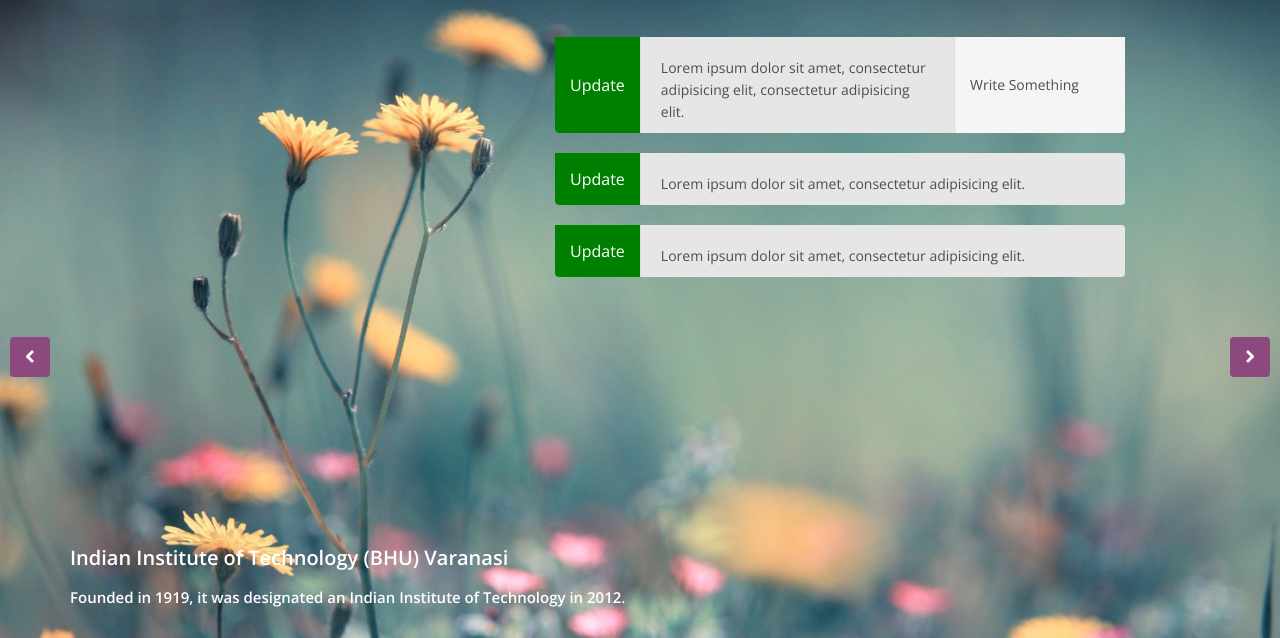
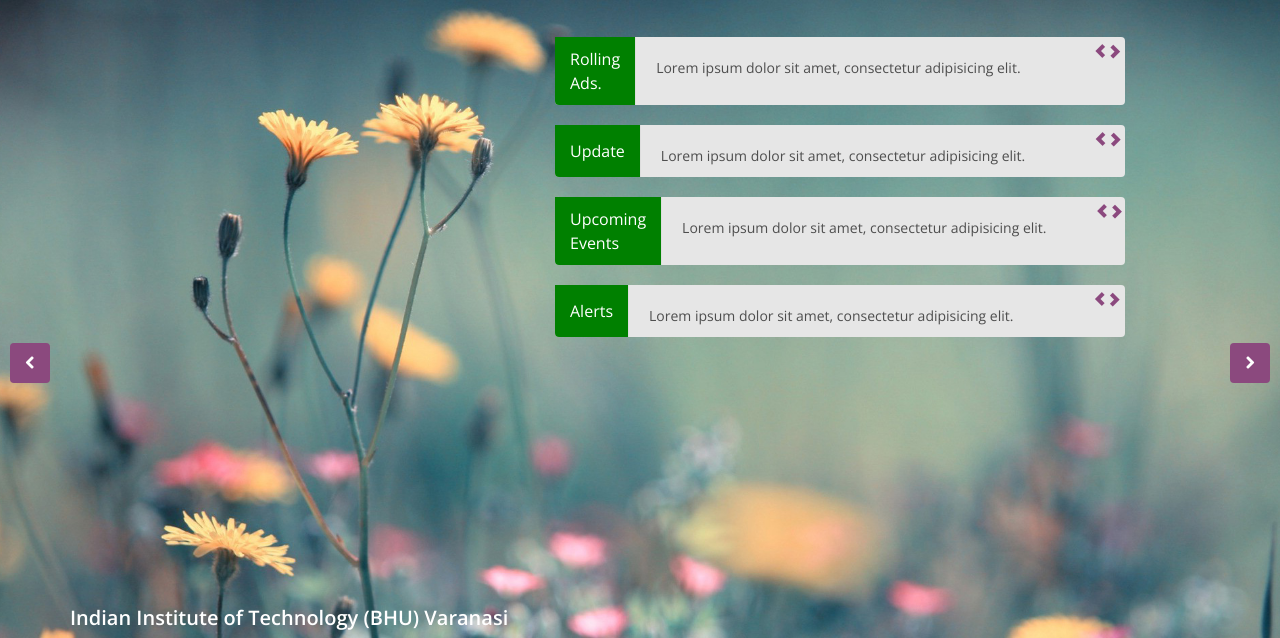
Before and after one commit to shashi1920/iitbhubootstrap, a plain HTML site: page index.html in a window 1280 px wide. Shown: the part 141-779 px from the top of the page. Drawn offline with nearby package versions, Linux system fonts and the light colour scheme; files whose address does not match are found by name.

Commit message:
Update index.html

```diff
--- a/index.html
+++ b/index.html
@@ -104,27 +104,16 @@
                 <div class="item active" style="background-image: url(images/slider/bg1.jpg)">
                     <div class="container">
                         <div class="row slide-margin">
-
-<!--   Notification Panel  -->
-
+                        <!--
+   Notification Panel
+ -->
 <div class="row"><div class="col-xs-10 col-xs-offset-1 col-sm-8 col-sm-offset-2 col-md-6 col-md-offset-5">
-
         <div class="panel panel-default panel-horizontal">
                 <div class="panel-heading">
-        		<h3 class="panel-title">Update</h3>
-    		</div>
-    		<div class="panel-body">Lorem ipsum dolor sit amet, consectetur adipisicing elit, consectetur adipisicing elit.</div>
-    		<div class="panel-footer">Write Something</div>
-	</div>
-</div></div>
-
- <div class="row"><div class="col-xs-10 col-xs-offset-1 col-sm-8 col-sm-offset-2 col-md-6 col-md-offset-5">
-
-	<div class="panel panel-default panel-horizontal">
-    		<div class="panel-heading">
-        		<h3 class="panel-title">Update</h3>
+                        <h3 class="panel-title">Rolling Ads.</h3>
                 </div>
                 <div class="panel-body">Lorem ipsum dolor sit amet, consectetur adipisicing elit.</div>
+                <div class="pane-view-changer"><a href="#"><span class="glyphicon glyphicon-chevron-left"></span></a><a href="#"><span class="glyphicon glyphicon-chevron-right"></span></a></div>
         </div>
 </div></div>
 
@@ -133,7 +122,28 @@
                 <div class="panel-heading">
                         <h3 class="panel-title">Update</h3>
                 </div>
+                <div class="panel-body">Lorem ipsum dolor sit amet, consectetur adipisicing elit.<a href="#"></a></div>
+                <div class="pane-view-changer"><a href="#"><span class="glyphicon glyphicon-chevron-left"></span></a><a href="#"><span class="glyphicon glyphicon-chevron-right"></span></a></div>
+        </div>
+</div></div>
+
+<div class="row"><div class="col-xs-10 col-xs-offset-1 col-sm-8 col-sm-offset-2 col-md-6 col-md-offset-5">
+        <div class="panel panel-default panel-horizontal">
+                <div class="panel-heading">
+                        <h3 class="panel-title">Upcoming Events</h3>
+                </div>
                 <div class="panel-body">Lorem ipsum dolor sit amet, consectetur adipisicing elit.</div>
+                <div class="pane-view-changer"><a href="#"><span class="glyphicon glyphicon-chevron-left"></span></a><a href="#"><span class="glyphicon glyphicon-chevron-right"></span></a></div>
+       </div>
+</div></div>
+
+<div class="row"><div class="col-xs-10 col-xs-offset-1 col-sm-8 col-sm-offset-2 col-md-6 col-md-offset-5">
+        <div class="panel panel-default panel-horizontal">
+                <div class="panel-heading">
+                        <h3 class="panel-title">Alerts</h3>
+                </div>
+                <div class="panel-body">Lorem ipsum dolor sit amet, consectetur adipisicing elit.</div>
+                <div class="pane-view-changer"><a href="#"><span class="glyphicon glyphicon-chevron-left"></span></a><a href="#"><span class="glyphicon glyphicon-chevron-right"></span></a></div>
         </div>
 </div></div>
 
```
Lines whose indentation alone changed are shown as unchanged.
